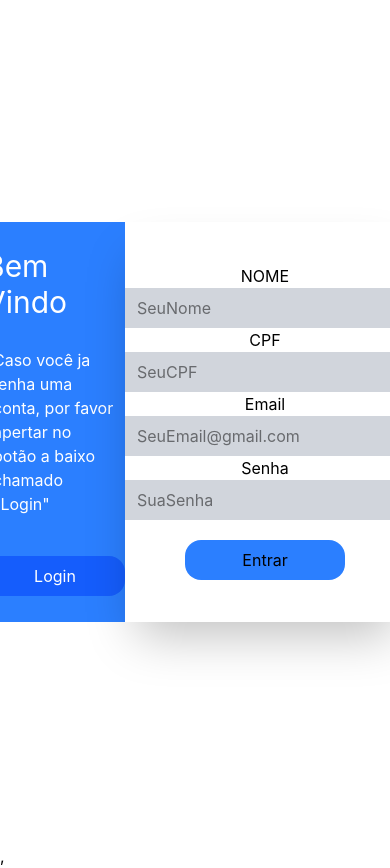
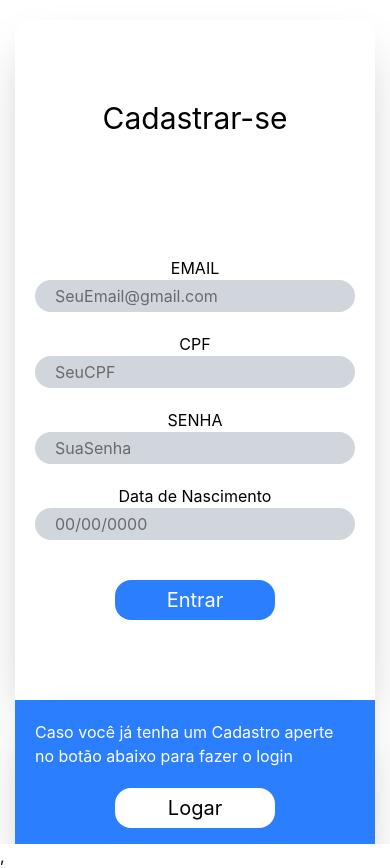
Before and after one commit to joaohvc/Tela-de-login-responsiva, a React (Vite) app in the folder Tela_de_Login/: page /Cadastra-se in a window 390 px wide. Built offline with nearby package versions, Linux system fonts and the light colour scheme.

Commit message:
Tela de cadastro responsiva parte01

```diff
--- /dev/null
+++ b/Tela_de_Login/src/Cadastro/Cadastro2.tsx
@@ -0,0 +1,60 @@
+import { Link } from "react-router-dom";
+
+function CADASTRO2() {
+  return (
+    <div className="min-h-screen h-screen overflow-auto [scrollbar-width:none] [-ms-overflow-style:none] [&::-webkit-scrollbar]:hidden">
+        <div className="flex flex-col w-screen h-screen items-center mt-5 lg:flex-row-reverse lg:justify-center">
+      <div className=" bg-white w-90 h-170 shadow-2xl rounded-t-2xl lg:h-150 lg:w-100 lg:rounded-r-2xl ">
+        <div className="flex flex-col items-center justify-center h-170 mt-10 lg:mt-0">
+          <h1 className="text-3xl relative bottom-30">Cadastrar-se</h1>
+          <h1 className="">EMAIL</h1>
+          <input
+            type="text"
+            placeholder="SeuEmail@gmail.com"
+            className="bg-gray-300 rounded-2xl w-80 h-8 pl-5 mb-5"
+          />
+          <h1>CPF</h1>
+          <input
+            type="text"
+            placeholder="SeuCPF"
+            className="bg-gray-300 rounded-2xl w-80 h-8 pl-5 mb-5"
+          />
+          <h1>SENHA</h1>
+          <input
+            type="password"
+            placeholder="SuaSenha"
+            className="bg-gray-300 rounded-2xl w-80 h-8 pl-5 mb-5"
+          />
+          <h1>Data de Nascimento</h1>
+          <input
+            type="number"
+            placeholder="00/00/0000"
+            className="bg-gray-300 rounded-2xl w-80 h-8 pl-5"
+          />
+          <button className="bg-blue-500 text-white w-40 h-10 rounded-2xl relative top-10 hover:bg-blue-600 text-xl lg:">
+            Entrar
+          </button>
+        </div>
+      </div>
+      <div className="bg-blue-500 flex w-90 h-40 rounded-b-2xl shadow-2xl lg:h-150 lg:w-60 lg:rounded-l-2xl lg:rounded-bl-2xl lg:rounded-br-none">
+        <div className="flex flex-col h-40 w-90 lg:w-60 lg:h-150">
+          <h1 className="text-white m-5">
+            Caso você já tenha um Cadastro aperte no botão abaixo para fazer o
+            login
+          </h1>
+          <div className="flex justify-center lg:w-60 lg:h-150">
+            <Link to="/">
+              <button className="bg-white w-40 h-10 rounded-2xl hover:bg-gray-300 text-xl">
+                Logar
+              </button>
+            </Link>
+          </div>
+        </div>
+      </div>
+    </div>
+    </div>
+
+  );
+}
+
+export default CADASTRO2;
--- a/Tela_de_Login/src/Rotas/Rotas.tsx
+++ b/Tela_de_Login/src/Rotas/Rotas.tsx
@@ -1,14 +1,16 @@
 import { Route, Routes } from "react-router-dom"
 
-import CADASTRO from "../Cadastro/Cadastro"
+
 import LOGIN2 from "../Login/login2"
+import CADASTRO2 from "../Cadastro/Cadastro2"
 
 function ROTAS () {
     return(
         <div>
             <Routes>
 
-                <Route path="/Cadastra-se" element={<CADASTRO/>}/>
+
+                <Route path="/Cadastra-se" element={<CADASTRO2/>}/>
                 <Route path="/" element={<LOGIN2/>}/>
             </Routes>
         </div>
```
